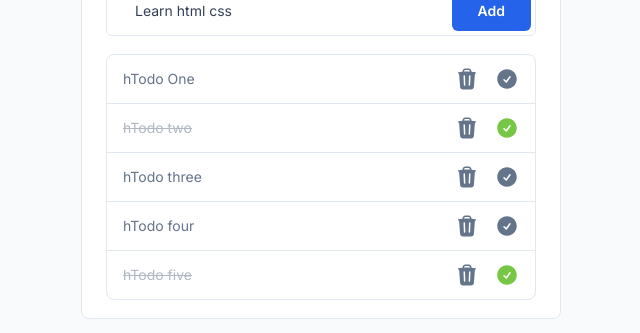
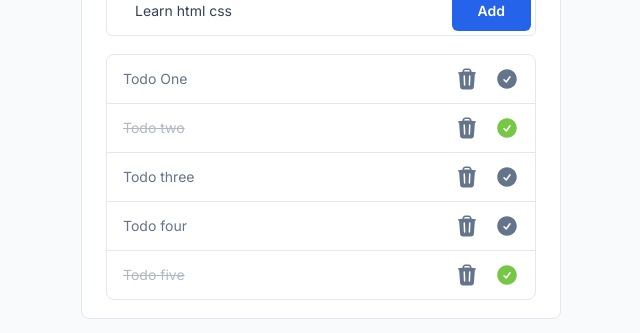
Before and after one commit to Mkjakhar/my-todo, a React (Vite) app: page / in a window 1280 px wide. Shown: the part 302-635 px from the top of the page, without its empty margins (319-959 px from the left). Built offline with nearby package versions, Linux system fonts and the light colour scheme.

Commit message:
removed extra code

```diff
--- a/src/components/TodoDataLists.tsx
+++ b/src/components/TodoDataLists.tsx
@@ -20,7 +20,7 @@ const TodoDataLists = ({ tittle, id, isCompleted }: TodoDataListsProps) => {
           isCompleted ? "opacity-50 text-decoration-line-through" : ""
         }`}
       >
-        h{tittle}
+        {tittle}
       </p>
       <div>
         <button onClick={deleteTask} className="border-0 bg-transparent p-0">
```
